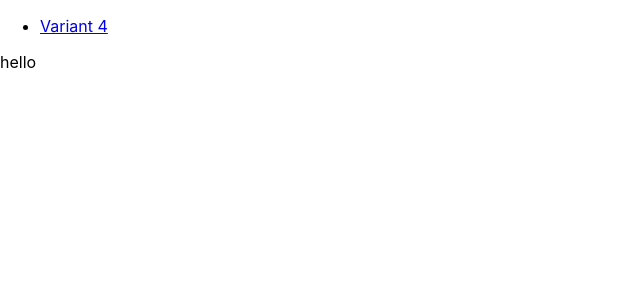
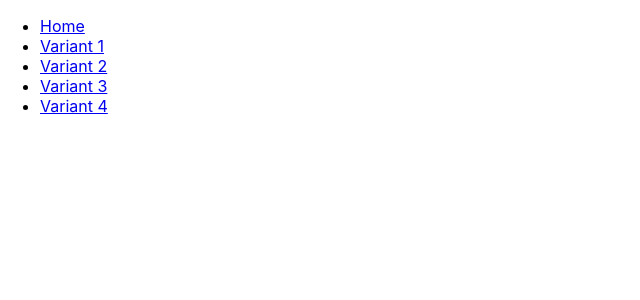
Before and after one commit to tolaysha/videoTest, a React (Create React App) app: page / in a window 1280 px wide. Shown: the top 300 px of the page, without its empty margins (0-640 px from the left). Built offline with nearby package versions, Linux system fonts and the light colour scheme.

Commit message:
come back

```diff
--- a/src/roating.js
+++ b/src/roating.js
@@ -63,8 +63,9 @@ export default function App() {
   return (
     <Router>
       <div className='router'>
+        <nav>
           <ul>
-            {/* <li>
+            <li>
               <Link to="/videoTest">Home</Link>
             </li>
             <li>
@@ -78,16 +79,14 @@ export default function App() {
             </li>
             <li>
               <Link to="/video4">Variant 4</Link>
-            </li> */}
-            <li>
-              <Link to="/">Variant 4</Link>
             </li>
           </ul>
+        </nav>
 
         {/* A <Switch> looks through its children <Route>s and
             renders the first one that matches the current URL. */}
         <Switch>
-          {/* <Route path="/video1">
+          <Route path="/video1">
             <Video4 />
           </Route>
           <Route path="/video2">
@@ -112,10 +111,7 @@ export default function App() {
                   return (<li key={`${item.label}${index}`}>{item.label}</li>)
                 })}
             </ul>
-            <h5>version-1.5</h5>
-          </Route> */}
-          <Route path="/">
-            hello
+            <h5>version-1.6</h5>
           </Route>
         </Switch>
       </div>
```
